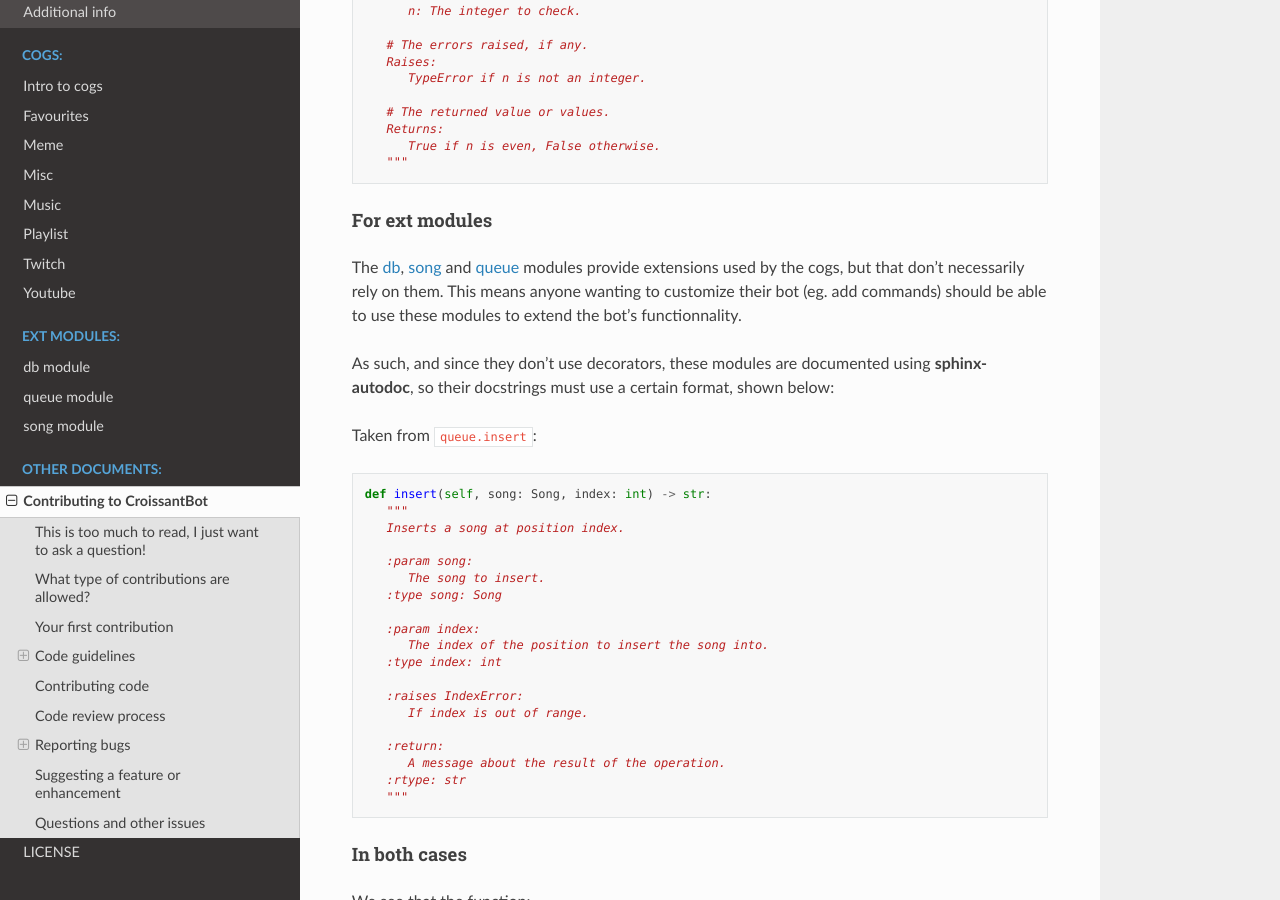
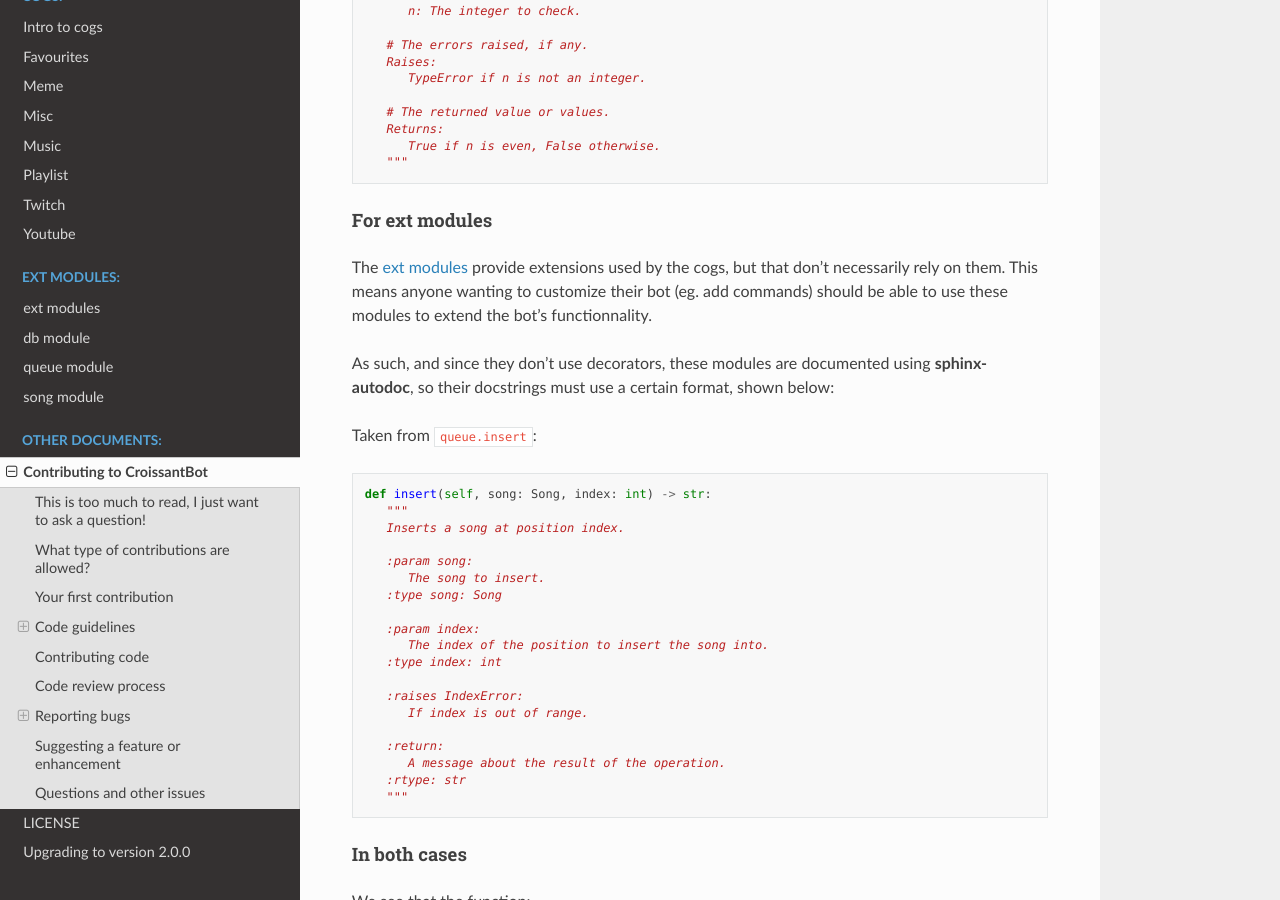
Before and after one commit to JulioLoayzaM/CroissantBot, a Sphinx documentation site: the page built from docs/other/CONTRIBUTING.rst, in a window 1280 px wide and 900 px high, scrolled down 2397 px. Built offline with Sphinx 7.4.7 and the Read the Docs theme 2.0.0, drawn with Linux system fonts in a browser that asks for light colours.

Commit message:
add ext modules intro and upgrading to v2
A small page to explain what the ext modules are and a message on how to deal with an upgrade to version 2.0.0.

```diff
--- a/docs/index.rst
+++ b/docs/index.rst
@@ -34,6 +34,7 @@ CroissantBot's documentation is organized as follows:
    :maxdepth: 2
    :caption: ext modules:
 
+   ext/ext-modules
    ext/db
    ext/queue
    ext/song
@@ -44,6 +45,7 @@ CroissantBot's documentation is organized as follows:
 
    other/CONTRIBUTING
    other/LICENSE
+   other/upgrading-v2
 
 Origin
 ------
--- a/docs/other/CONTRIBUTING.rst
+++ b/docs/other/CONTRIBUTING.rst
@@ -140,7 +140,7 @@ we use a simpler format for docstrings:
 For ext modules
 ^^^^^^^^^^^^^^^^^^^^^^^^^^^^^^^^
 
-The :ref:`db <ext/db:db module>`, :ref:`song <ext/song:song module>` and :ref:`queue <ext/queue:queue module>` modules provide extensions used by the cogs, but that don't necessarily
+The :ref:`ext/ext-modules:ext modules` provide extensions used by the cogs, but that don't necessarily
 rely on them. This means anyone wanting to customize their bot (eg. add commands) should be able
 to use these modules to extend the bot's functionnality.
 
```
Also changed, not shown: docs/ext/ext-modules.rst (added, +24 -0 lines), docs/other/upgrading-v2.rst (added, +20 -0 lines).
